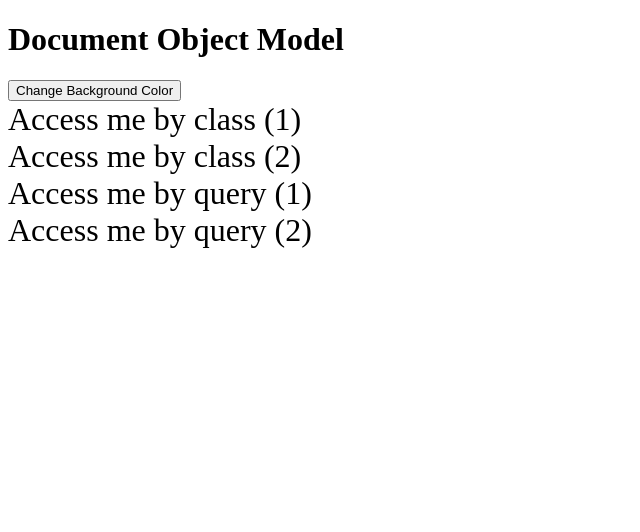
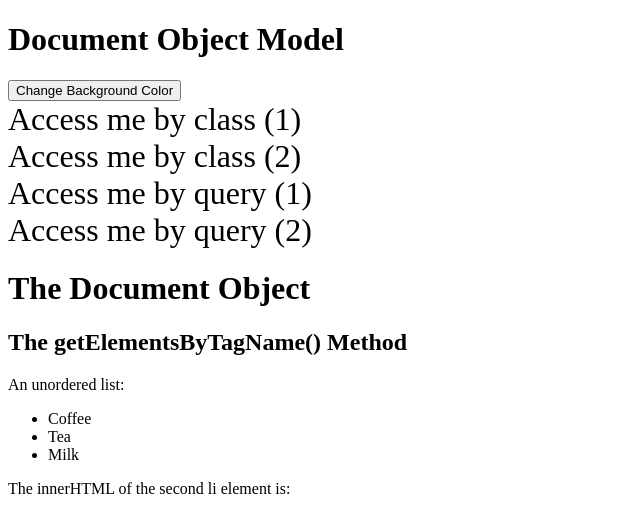
Before and after one commit to tantran-international/javascript-training, a website built with Parcel: page samples/additional-DOM/index.html in a window 1280 px wide. Shown: the whole page, without its empty margins (0-640 px from the left). Built offline with nearby package versions, Linux system fonts and the light colour scheme.

Commit message:
Create sample two in file html

```diff
--- a/samples/additional-DOM/index.html
+++ b/samples/additional-DOM/index.html
@@ -22,6 +22,18 @@
 
 		<div class="demo-query-all">Access me by query (1)</div>
 		<div class="demo-query-all">Access me by query (2)</div>
+
+		<!-- sample 2-->
+		<h1>The Document Object</h1>
+		<h2>The getElementsByTagName() Method</h2>
+		<p>An unordered list:</p>
+		<ul>
+			<li>Coffee</li>
+			<li>Tea</li>
+			<li>Milk</li>
+		</ul>
+		<p>The innerHTML of the second li element is:</p>
+		<p id="demo"></p>
     <script src="./index.js"></script>
   </body>
 
```
